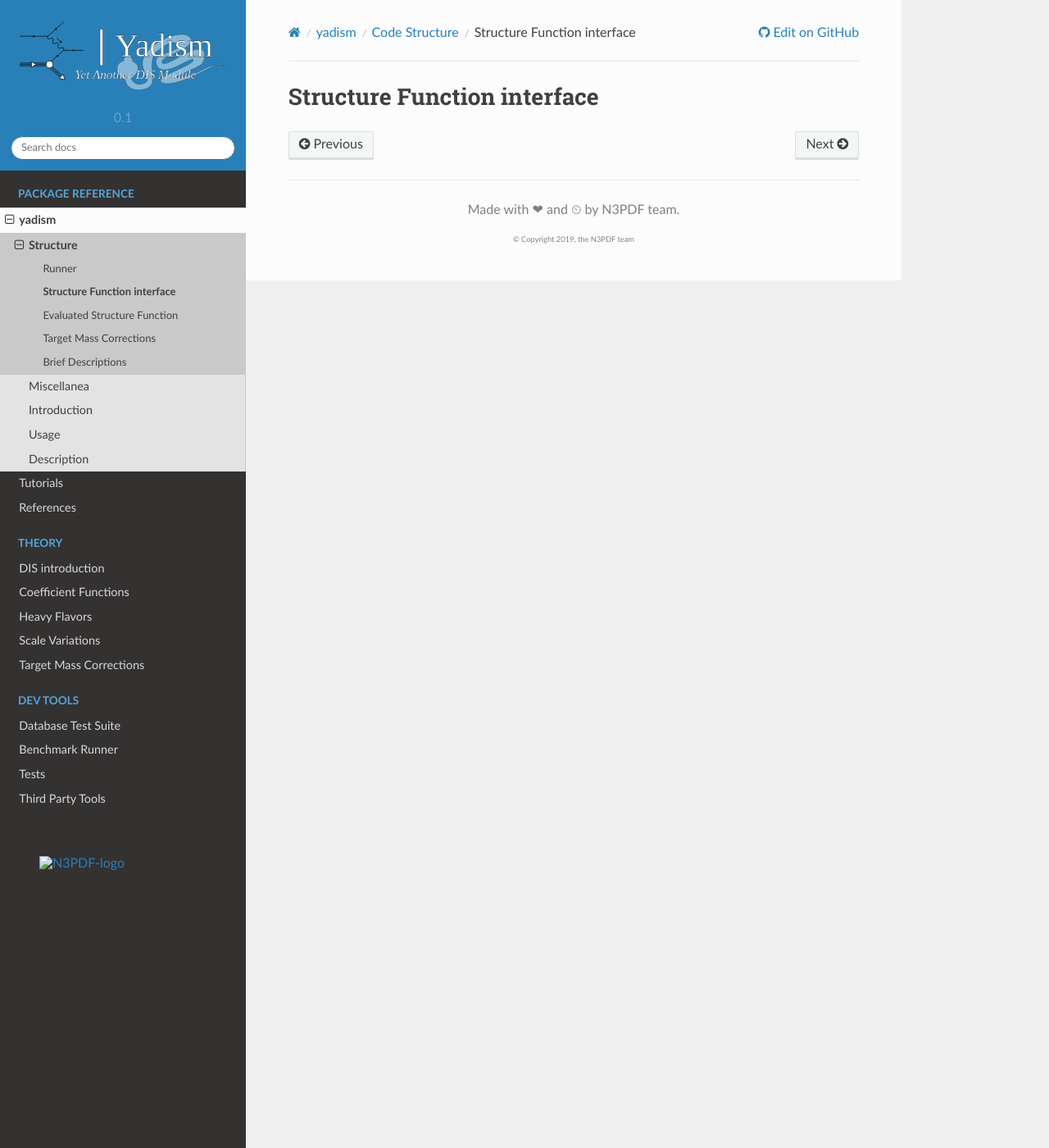
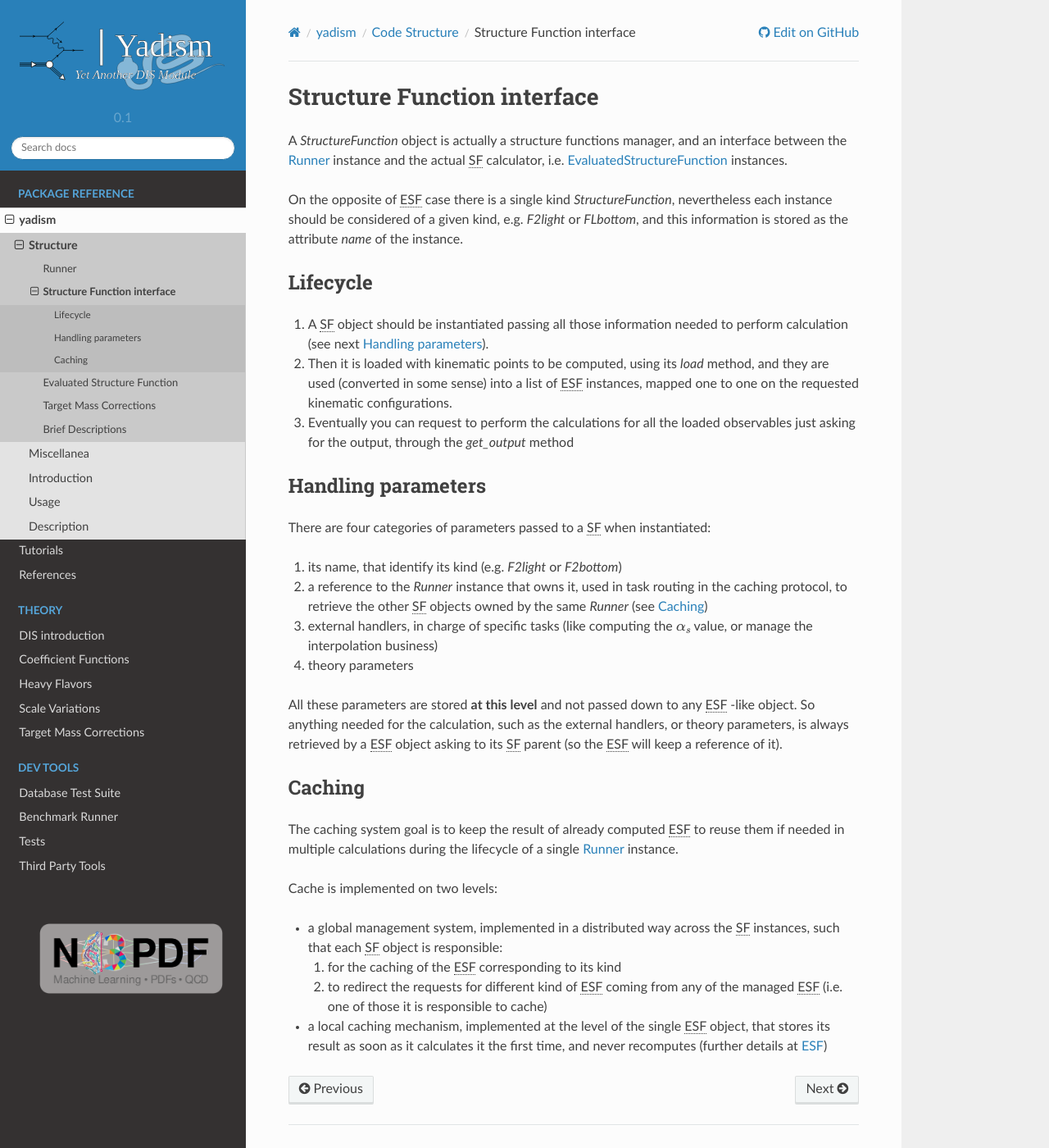
Before and after one commit to NNPDF/yadism, a Sphinx documentation site: the page built from docs/sphinx/source/package-structure/SF.rst, in a window 1280 px wide and 1400 px high. Shown: the whole window at 82% size. Built offline with Sphinx 7.4.7 and the Read the Docs theme 2.0.0, drawn with Linux system fonts in a browser that asks for light colours; pages that are not in the unit, such as notebooks, are missing from menus.

Commit message:
Filling package-structure docs (SF)

```diff
--- a/docs/sphinx/source/_templates/layout.html
+++ b/docs/sphinx/source/_templates/layout.html
@@ -8,7 +8,7 @@
   n3pdf_link.href = "http://n3pdf.mi.infn.it/";
   image_container.appendChild(n3pdf_link)
   var image = document.createElement("IMG");
-  image.src = "_static/n3pdf_logo.png";
+  image.src = "/_static/n3pdf_logo.png";
   image.alt = "N3PDF-logo";
   image.className = "logo";
   image.style.width = "70%";
--- a/docs/sphinx/source/package-structure/SF.rst
+++ b/docs/sphinx/source/package-structure/SF.rst
@@ -1,2 +1,59 @@
 Structure Function interface
 ============================
+
+A `StructureFunction` object is actually a structure functions manager, and an
+interface between the :doc:`Runner <runner>` instance and the actual
+|SF| calculator, i.e. :doc:`EvaluatedStructureFunction
+<ESF>` instances.
+
+On the opposite of |ESF| case there is a single kind `StructureFunction`,
+nevertheless each instance should be considered of a given kind, e.g. `F2light`
+or `FLbottom`, and this information is stored as the attribute `name` of the
+instance.
+
+Lifecycle
+---------
+1. A |SF| object should be instantiated passing all those information needed to
+   perform calculation (see next `Handling parameters`_).
+2. Then it is loaded with kinematic points to be computed, using its `load`
+   method, and they are used (converted in some sense) into a list of |ESF|
+   instances, mapped one to one on the requested kinematic configurations.
+3. Eventually you can request to perform the calculations for all the loaded
+   observables just asking for the output, through the `get_output` method
+
+Handling parameters
+-------------------
+There are four categories of parameters passed to a |SF| when instantiated:
+
+1. its name, that identify its kind (e.g. `F2light` or `F2bottom`)
+2. a reference to the `Runner` instance that owns it, used in task routing in
+   the caching protocol, to retrieve the other |SF| objects owned by the same
+   `Runner` (see `Caching`_)
+3. external handlers, in charge of specific tasks (like computing the
+   :math:`\alpha_s` value, or manage the interpolation business)
+4. theory parameters
+
+All these parameters are stored **at this level** and not passed down to any
+|ESF| -like object.
+So anything needed for the calculation, such as the external handlers, or
+theory parameters, is always retrieved by a |ESF| object asking to its |SF|
+parent (so the |ESF| will keep a reference of it).
+
+Caching
+-------
+The caching system goal is to keep the result of already computed |ESF| to
+reuse them if needed in multiple calculations during the lifecycle of a single
+:doc:`Runner <runner>` instance.
+
+Cache is implemented on two levels:
+
+- a global management system, implemented in a distributed way across the |SF|
+  instances, such that each |SF| object is responsible:
+
+  1. for the caching of the |ESF| corresponding to its kind
+  2. to redirect the requests for different kind of |ESF| coming from any of
+     the managed |ESF| (i.e. one of those it is responsible to cache)
+
+- a local caching mechanism, implemented at the level of the single |ESF|
+  object, that stores its result as soon as it calculates it the first time,
+  and never recomputes (further details at :doc:`ESF <ESF>`)
```
Also changed, not shown: other parts of docs/sphinx/source/_templates/layout.html (+3 -1 lines), docs/sphinx/source/package-structure/runner.rst (+18 -0 lines), docs/sphinx/source/shared/abbreviations.rst (+10 -0 lines), 1 other file.
